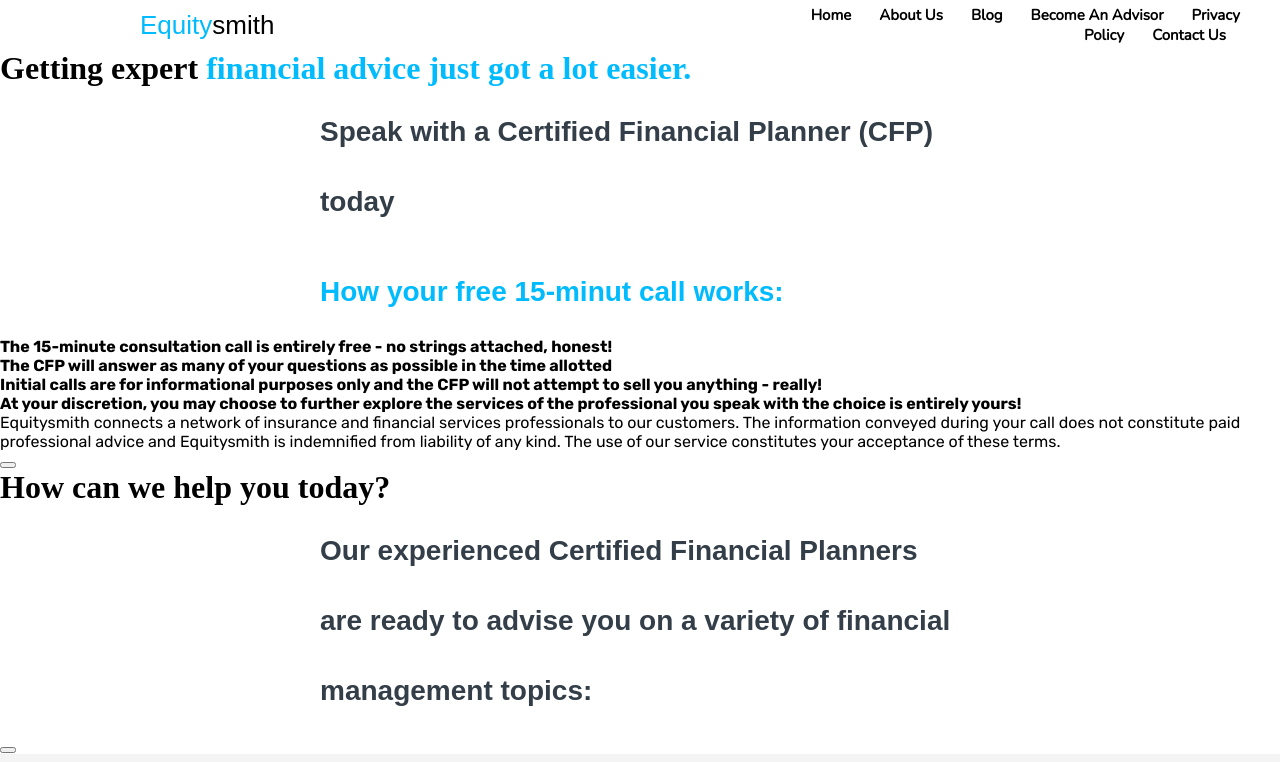
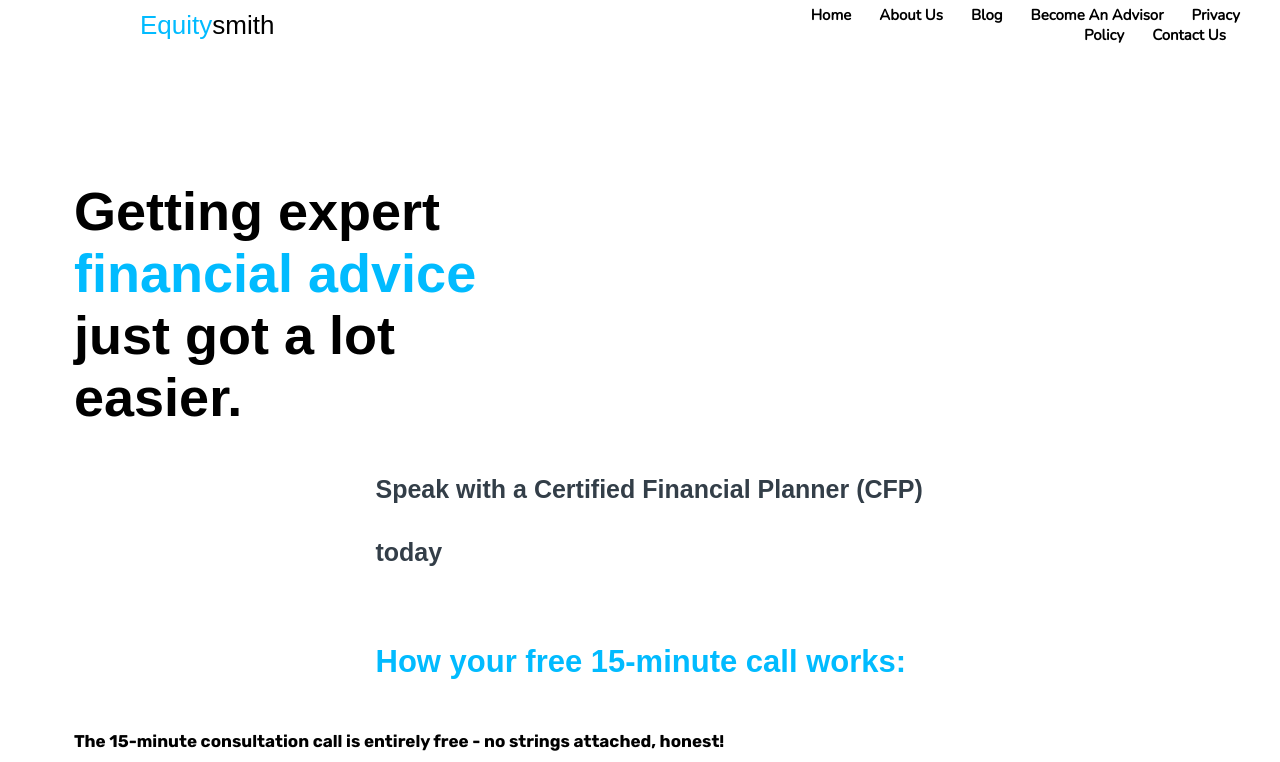
Before and after one commit to lggg123/equitysmith-mern-app, a React (Create React App) app: page /financial in a window 1280 px wide. Shown: the top 762 px of the page. Built offline with nearby package versions, Linux system fonts and the light colour scheme.

Commit message:
Styled 50% of financial page

```diff
--- a/src/pages/Financial/Financial.jsx
+++ b/src/pages/Financial/Financial.jsx
@@ -9,14 +9,33 @@
 
     return (
         <>
-            <h1>Getting expert <span class="blue">financial advice just got a lot easier.</span></h1>
-            <h2 class="light">Speak with a <span class="bold">Certified Financial Planner (CFP) today</span></h2>
-            <h2 class="blue">How your free 15-minut call works:</h2>
-            <p><strong>{text1}</strong></p>
-            <p><strong>{text2}</strong></p>
-            <p><strong>{text3}</strong></p>
-            <p><strong>{text4}</strong></p>
-            <p id="grey">{text5}</p>
+            <div className="finance-header">
+                <div className="finance-content">
+                    <h1 className="finance-title">Getting expert {"\n"}<span class="blue">financial advice{"\n"}</span>just got a lot {"\n"}easier.</h1>
+                </div>
+                <div>
+                    <h2 className="finance-mini-title">Speak with a <span class="bold">Certified Financial Planner (CFP) today</span></h2>
+                </div>
+                <div>
+                    <h2 className="finance-mini-title2">How your free 15-minute call works:</h2>
+                </div>
+
+                <div className="call-features">
+                    <p><strong>{text1}</strong></p>
+                    <p><strong>{text2}</strong></p>
+                    <p><strong>{text3}</strong></p>
+                    <p><strong>{text4}</strong></p>
+                </div>
+
+
+            </div>
+
+
+
+
+            <div>
+                <p id="grey">{text5}</p>
+            </div>
             <img></img>
             <button></button>
             <h1>How can we help you <span id="blue">today?</span></h1>
--- a/src/pages/Financial/financial.css
+++ b/src/pages/Financial/financial.css
@@ -0,0 +1,32 @@
+.finance-header {
+    margin-top: 130px;
+    margin-left: 74px;
+}
+
+.finance-title {
+    font-family: "Arial Rounded MT Bold", sans-serif;
+    font-size: 54px;
+}
+
+.finance-mini-title {
+    font-family: "Arial", sans-serif;
+    font-size: 25px;
+    padding-top: 30px;
+}
+
+.finance-mini-title2 {
+    font-family: "arial rounded", sans-serif;
+    font-size: 31px;
+    color: #01bbff;
+    padding-top: 30px;
+}
+
+.call-features {
+    font-family: "arial rounded", sans-serif;
+    font-size: 17px;
+    padding-top: 10px;
+}
+
+.call-features p {
+    padding-top: 10px;
+}
```
